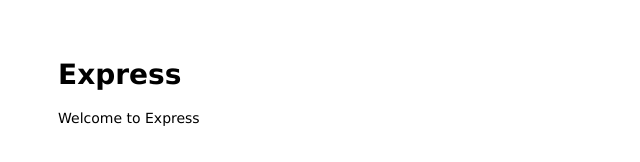
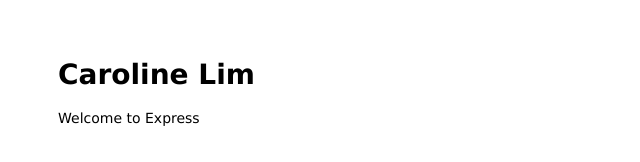
Before and after one commit to carolimbs/hw1, a website: page public/index.html in a window 1280 px wide. Shown: the whole page, without its empty margins (0-640 px from the left). Drawn offline with Linux system fonts and the light colour scheme.

Commit message:
Added name

```diff
--- a/public/index.html
+++ b/public/index.html
@@ -6,7 +6,7 @@
 </head>
 
 <body>
-  <h1>Express</h1>
+  <h1>Caroline Lim</h1>
   <p>Welcome to Express</p>
 </body>
 
```
